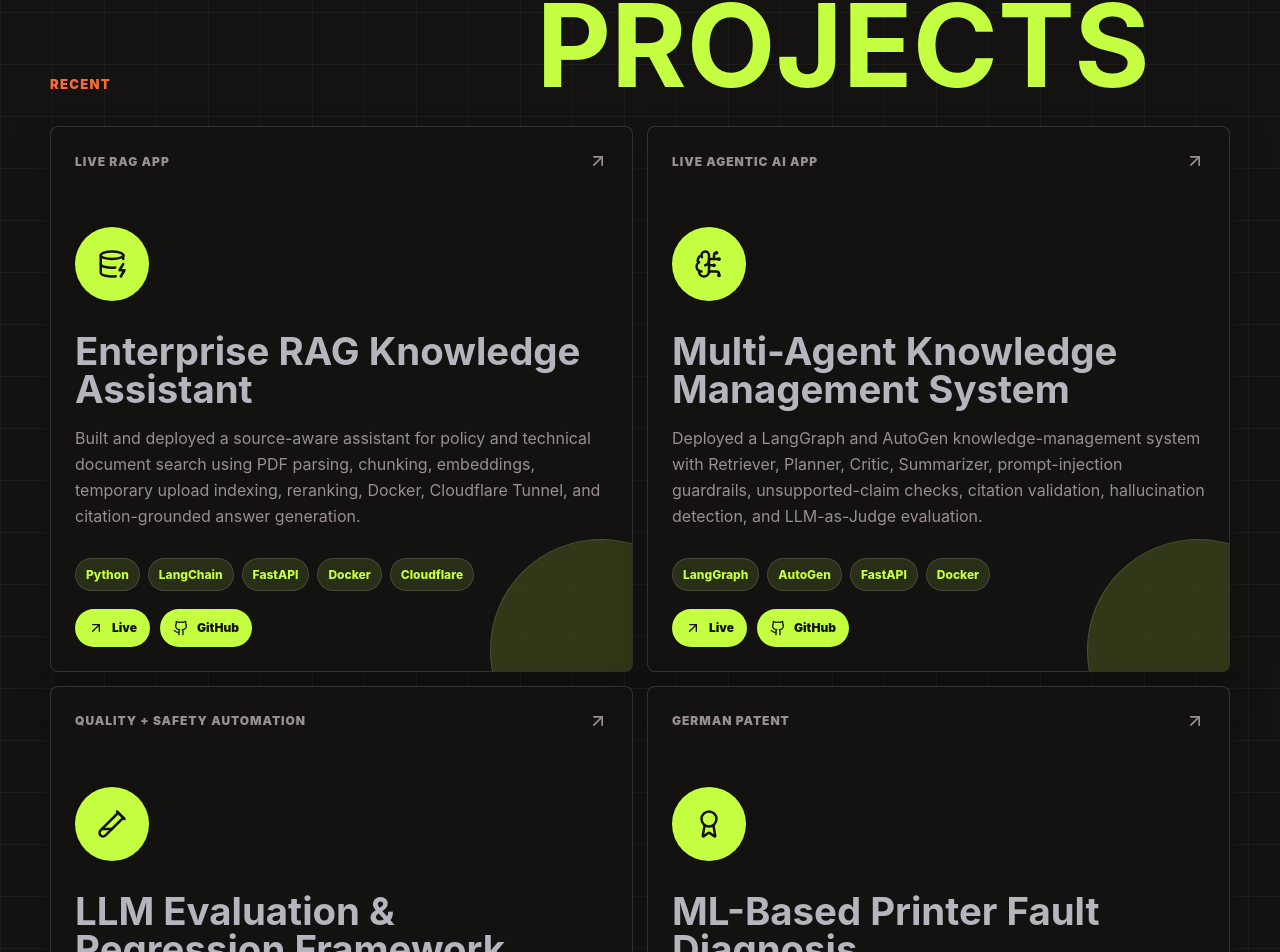
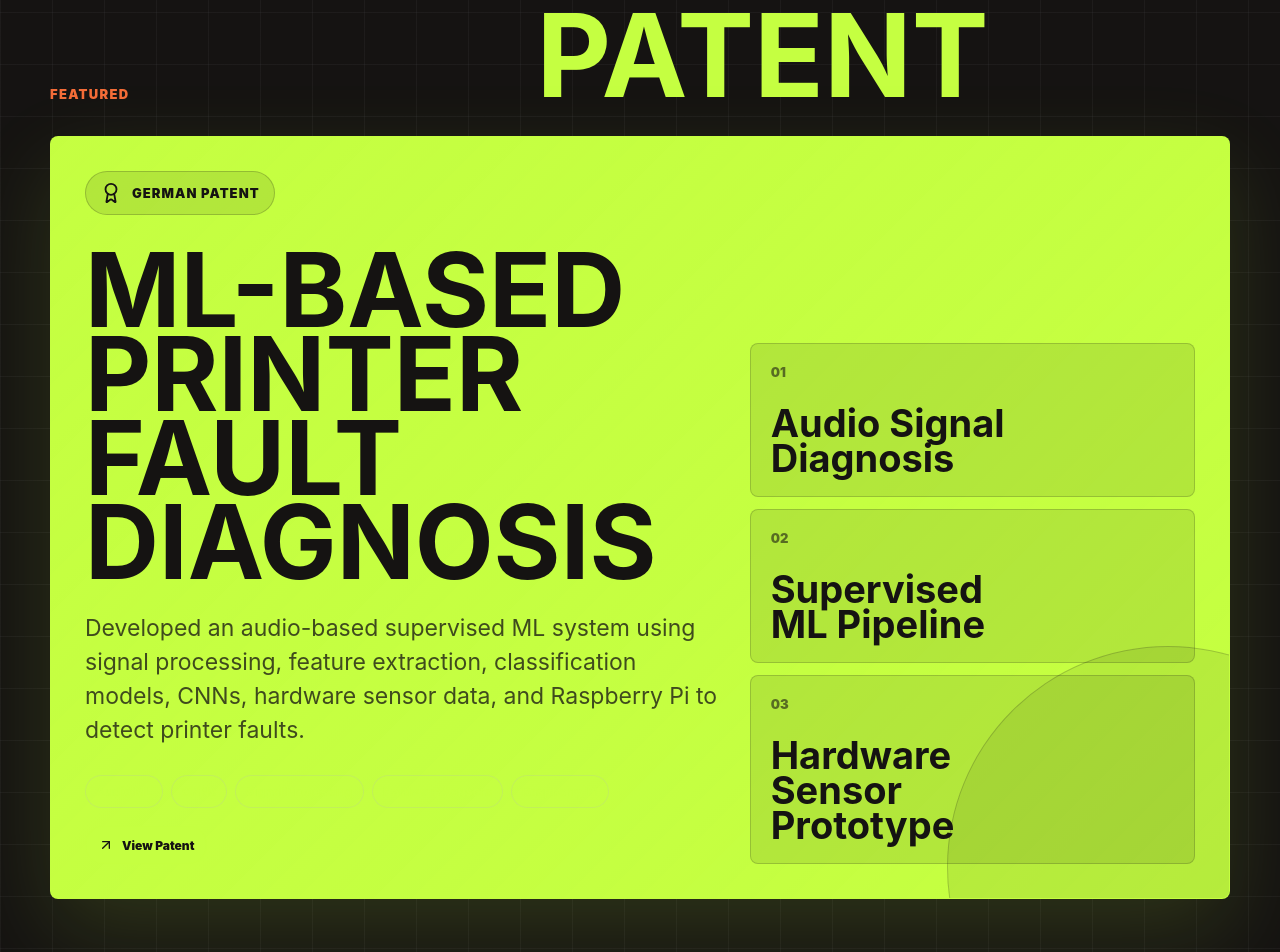
Before and after one commit to VedantPol/vedant-pol-portfolio, a React (Vite) app: page / in a window 1280 px wide. Shown: the part 1826-2778 px from the top of the page. Built offline with nearby package versions, Linux system fonts and the light colour scheme.

Commit message:
Feature patent in portfolio

```diff
--- a/src/App.jsx
+++ b/src/App.jsx
@@ -40,7 +40,7 @@ const profile = {
     "Computer Science engineer building reliable GenAI, RAG, LLM evaluation, automation, and cloud-native systems. I turn messy AI workflows into measurable, source-grounded products.",
 };
 
-const navItems = ["Home", "Projects", "Kaggle", "Experience", "Tools", "Thoughts", "Contact"];
+const navItems = ["Home", "Patent", "Projects", "Kaggle", "Experience", "Tools", "Thoughts", "Contact"];
 
 const stats = [
   ["2+", "YEARS OF", "EXPERIENCE"],
@@ -79,16 +79,16 @@ const projects = [
     href: profile.github,
     icon: TestTube2,
   },
-  {
-    title: "ML-Based Printer Fault Diagnosis",
-    eyebrow: "German Patent",
-    copy:
-      "Developed an audio-based supervised ML system using signal processing, feature extraction, classification models, CNNs, hardware sensor data, and Raspberry Pi to detect printer faults.",
-    stack: ["Python", "CNNs", "Signal Processing", "Raspberry Pi"],
-    href: "https://drive.google.com/file/d/12Nkm-uN7GnuPpnKP-rH8cr7VUtiqqluu/view",
-    icon: Award,
-  },
 ];
+
+const patent = {
+  title: "ML-Based Printer Fault Diagnosis",
+  eyebrow: "German Patent",
+  copy:
+    "Developed an audio-based supervised ML system using signal processing, feature extraction, classification models, CNNs, hardware sensor data, and Raspberry Pi to detect printer faults.",
+  stack: ["Audio ML", "CNNs", "Signal Processing", "Hardware Sensors", "Raspberry Pi"],
+  href: "https://drive.google.com/file/d/12Nkm-uN7GnuPpnKP-rH8cr7VUtiqqluu/view",
+};
 
 const experience = [
   {
@@ -471,6 +471,44 @@ function App() {
             </Reveal>
           </section>
 
+          <section id="patent" className="section patent-section">
+            <SectionTitle kicker="Featured">Patent</SectionTitle>
+            <Reveal className="patent-spotlight">
+              <div className="patent-copy">
+                <div className="patent-badge">
+                  <Award size={22} />
+                  {patent.eyebrow}
+                </div>
+                <h3>{patent.title}</h3>
+                <p>{patent.copy}</p>
+                <div className="stack-list patent-stack">
+                  {patent.stack.map((item) => (
+                    <span key={item}>{item}</span>
+                  ))}
+                </div>
+                <div className="project-links patent-links">
+                  <a href={patent.href} target="_blank" rel="noreferrer">
+                    <ArrowUpRight size={16} /> View Patent
+                  </a>
+                </div>
+              </div>
+              <div className="patent-proof" aria-label="Patent technical highlights">
+                <div>
+                  <span>01</span>
+                  <strong>Audio Signal Diagnosis</strong>
+                </div>
+                <div>
+                  <span>02</span>
+                  <strong>Supervised ML Pipeline</strong>
+                </div>
+                <div>
+                  <span>03</span>
+                  <strong>Hardware Sensor Prototype</strong>
+                </div>
+              </div>
+            </Reveal>
+          </section>
+
           <section id="projects" className="section">
             <SectionTitle kicker="Recent">Projects</SectionTitle>
             <div className="project-grid">
--- a/src/styles.css
+++ b/src/styles.css
@@ -520,6 +520,123 @@ p {
   display: grid;
   grid-template-columns: repeat(2, minmax(0, 1fr));
   gap: 14px;
+}
+
+.patent-section {
+  padding-top: 96px;
+}
+
+.patent-spotlight {
+  position: relative;
+  display: grid;
+  grid-template-columns: minmax(0, 1.18fr) minmax(280px, 0.82fr);
+  gap: 24px;
+  overflow: hidden;
+  min-height: 520px;
+  padding: 34px;
+  border: 1px solid rgba(197, 255, 65, 0.5);
+  border-radius: 8px;
+  background:
+    linear-gradient(135deg, rgba(197, 255, 65, 0.98), rgba(197, 255, 65, 0.78)),
+    var(--green);
+  color: #151312;
+  box-shadow: 0 32px 90px rgba(197, 255, 65, 0.14);
+}
+
+.patent-spotlight::after {
+  position: absolute;
+  right: -160px;
+  bottom: -190px;
+  width: 440px;
+  height: 440px;
+  content: "";
+  border: 1px solid rgba(21, 19, 18, 0.18);
+  border-radius: 50%;
+  background: rgba(21, 19, 18, 0.08);
+}
+
+.patent-copy,
+.patent-proof {
+  position: relative;
+  z-index: 2;
+}
+
+.patent-copy {
+  display: flex;
+  flex-direction: column;
+  align-items: flex-start;
+}
+
+.patent-badge {
+  display: inline-flex;
+  align-items: center;
+  gap: 10px;
+  min-height: 44px;
+  padding: 0 14px;
+  border: 1px solid rgba(21, 19, 18, 0.2);
+  border-radius: 999px;
+  background: rgba(21, 19, 18, 0.1);
+  font-size: 13px;
+  font-weight: 950;
+  letter-spacing: 0.08em;
+  text-transform: uppercase;
+}
+
+.patent-copy h3 {
+  max-width: 820px;
+  margin-top: 34px;
+  font-size: clamp(58px, 8vw, 118px);
+  line-height: 0.82;
+  text-transform: uppercase;
+}
+
+.patent-copy p {
+  max-width: 780px;
+  margin-top: 26px;
+  color: rgba(21, 19, 18, 0.76);
+  font-size: clamp(18px, 2vw, 23px);
+  line-height: 1.48;
+}
+
+.patent-stack span {
+  border-color: rgba(21, 19, 18, 0.18);
+  color: #151312;
+  background: rgba(21, 19, 18, 0.08);
+}
+
+.patent-links a {
+  border-color: #151312;
+  color: var(--green);
+  background: #151312;
+}
+
+.patent-proof {
+  display: grid;
+  align-content: end;
+  gap: 12px;
+}
+
+.patent-proof div {
+  min-height: 124px;
+  padding: 20px;
+  border: 1px solid rgba(21, 19, 18, 0.18);
+  border-radius: 8px;
+  background: rgba(21, 19, 18, 0.1);
+}
+
+.patent-proof span {
+  display: block;
+  margin-bottom: 26px;
+  color: rgba(21, 19, 18, 0.58);
+  font-size: 13px;
+  font-weight: 950;
+}
+
+.patent-proof strong {
+  display: block;
+  max-width: 260px;
+  font-size: clamp(24px, 3vw, 38px);
+  line-height: 0.92;
 }
 
 .project-card-content,
@@ -1151,6 +1268,7 @@ footer a {
   .hero,
   .split-intro,
   .section-title,
+  .patent-spotlight,
   .kaggle-lead,
   .timeline-item,
   .contact-layout {
@@ -1261,6 +1379,27 @@ footer a {
     min-height: 400px;
   }
 
+  .patent-section {
+    padding-top: 64px;
+  }
+
+  .patent-spotlight {
+    min-height: auto;
+    padding: 22px;
+  }
+
+  .patent-copy h3 {
+    font-size: clamp(44px, 15vw, 72px);
+  }
+
+  .patent-copy p {
+    font-size: 17px;
+  }
+
+  .patent-proof div {
+    min-height: 104px;
+  }
+
   .education-card {
     grid-template-columns: 1fr;
   }
```
